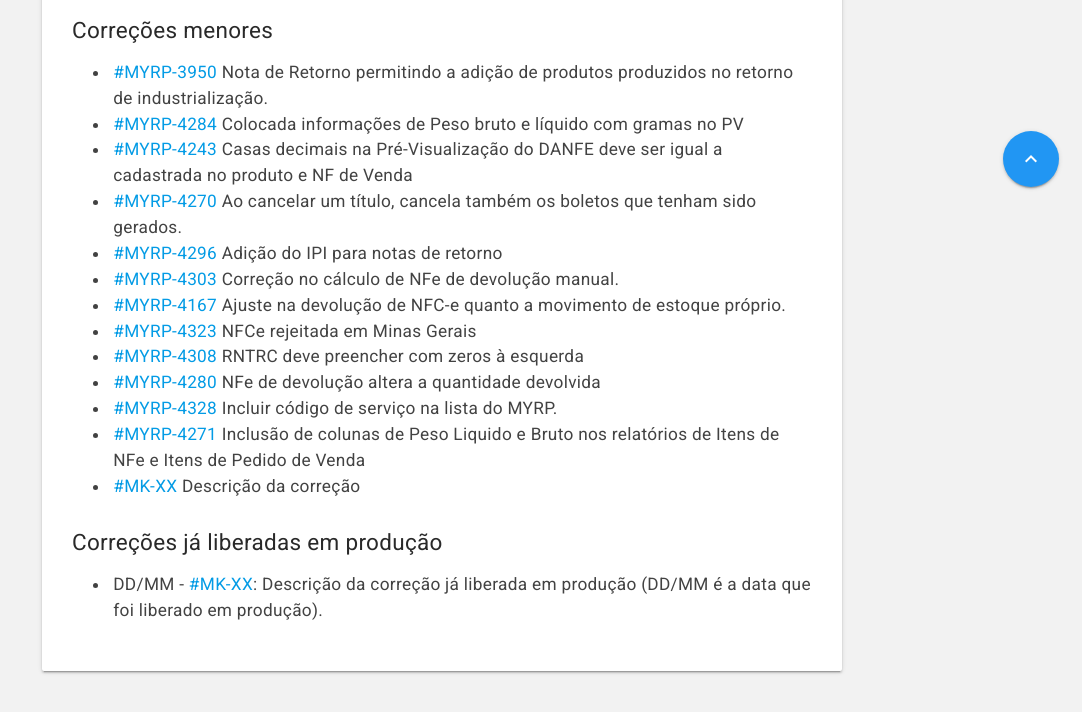
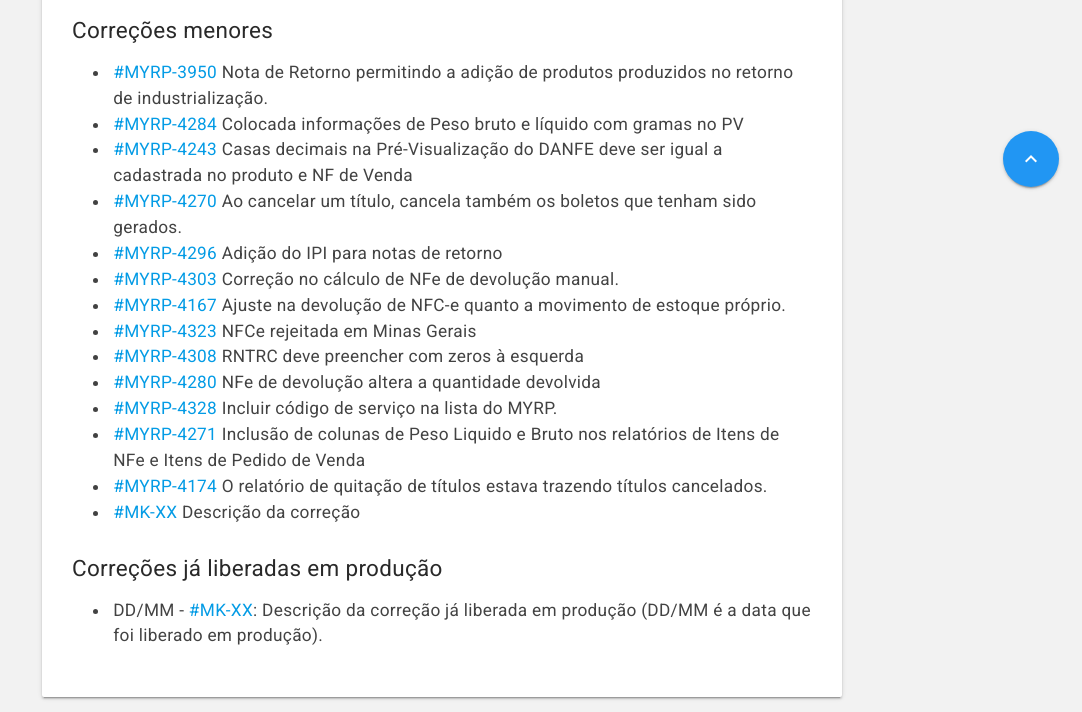
Before and after one commit to myrp-maicon/changelog-myrp, a Jekyll site: the page built from docs/myrp/19.06.01.md, in a window 1280 px wide. Shown: the part 690-1402 px from the top of the page, without its empty margins (198-1280 px from the left). Built offline with Jekyll 4.4.1, drawn with Linux system fonts in a browser that asks for light colours; nearby versions of some CDN libraries; our own code applies the rules of GitHub Pages for plain Markdown files; the repository's description, which GitHub fills in, is left out; before the commit the page ends 1376 px from its top, so only the background shows below that.

Commit message:
AD:MYRP-4174
O relatório de quitação de títulos estava trazendo títulos cancelados.

```diff
--- a/docs/myrp/19.06.01.md
+++ b/docs/myrp/19.06.01.md
@@ -19,6 +19,7 @@
 * [#MYRP-4280](https://devmyrp.atlassian.net/browse/MYRP-4280) NFe de devolução altera a quantidade devolvida
 * [#MYRP-4328](https://devmyrp.atlassian.net/browse/MYRP-4328) Incluir código de serviço na lista do MYRP.
 * [#MYRP-4271](https://devmyrp.atlassian.net/browse/MYRP-4271) Inclusão de colunas de Peso Liquido e Bruto nos relatórios de Itens de NFe e Itens de Pedido de Venda
+* [#MYRP-4174](https://devmyrp.atlassian.net/browse/MYRP-4174) O relatório de quitação de títulos estava trazendo títulos cancelados.
 * [#MK-XX](https://devmyrp.atlassian.net/browse/MK-XX) Descrição da correção
 
 ## Correções já liberadas em produção
```
